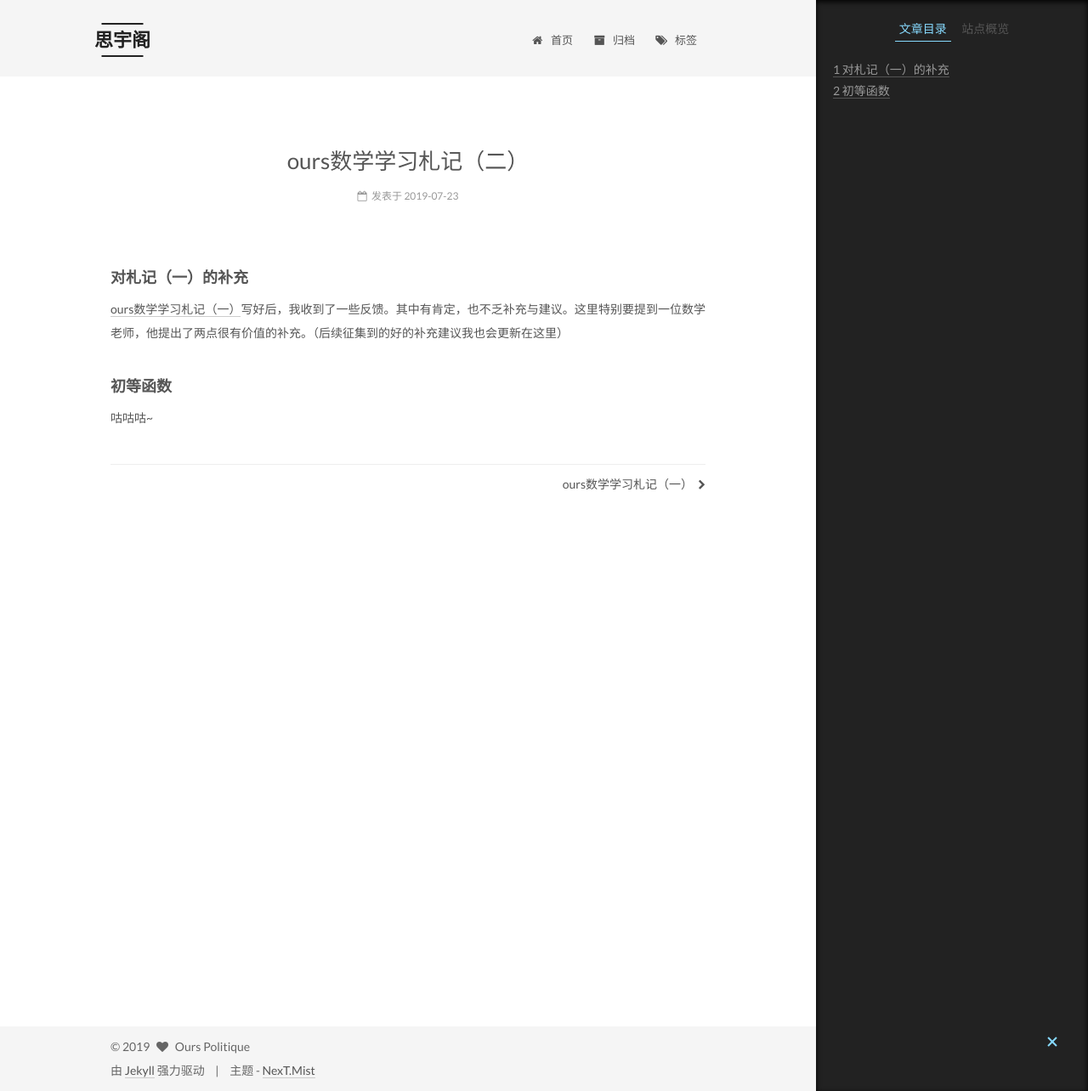
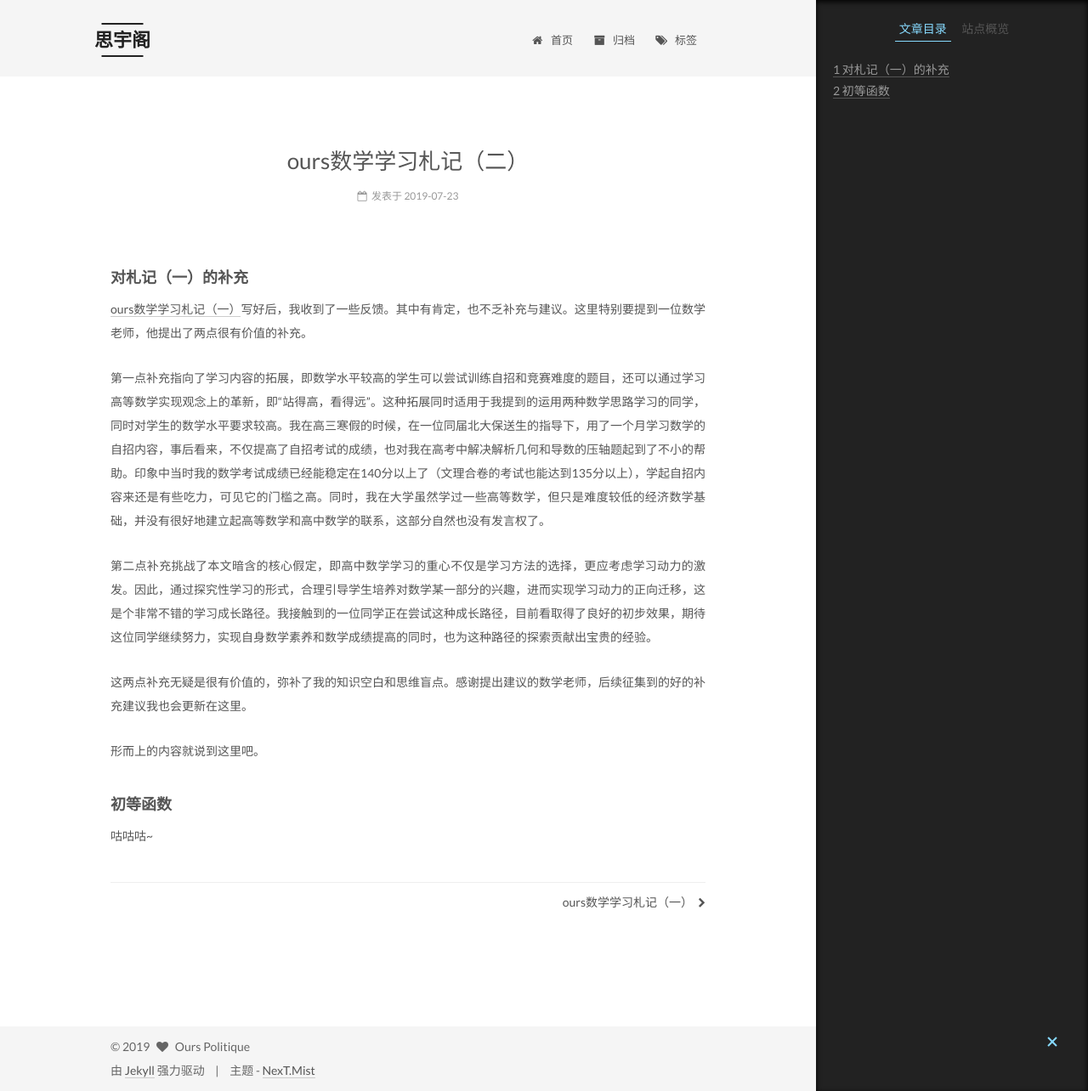
Before and after one commit to ourspolitique/ourspolitique.github.io, a Jekyll site: the page built from _posts/2019-07-23-mathématiques-02.md, in a window 1280 px wide and 1284 px high. Shown: the whole window at 85% size. Built offline with Jekyll 4.4.1, drawn with Linux system fonts in a browser that asks for light colours.

Commit message:
Update 2019-07-23-mathématiques-02.md

```diff
--- a/_posts/2019-07-23-mathématiques-02.md
+++ b/_posts/2019-07-23-mathématiques-02.md
@@ -6,8 +6,16 @@ tags:
 
 #### 对札记（一）的补充
 
-[ours数学学习札记（一）](https://ourspolitique.github.io/2019/07/20/mathematiques/)写好后，我收到了一些反馈。其中有肯定，也不乏补充与建议。这里特别要提到一位数学老师，他提出了两点很有价值的补充。（后续征集到的好的补充建议我也会更新在这里）
+[ours数学学习札记（一）](https://ourspolitique.github.io/2019/07/20/mathematiques/)写好后，我收到了一些反馈。其中有肯定，也不乏补充与建议。这里特别要提到一位数学老师，他提出了两点很有价值的补充。
 <!-- more -->
+
+第一点补充指向了学习内容的拓展，即数学水平较高的学生可以尝试训练自招和竞赛难度的题目，还可以通过学习高等数学实现观念上的革新，即“站得高，看得远”。这种拓展同时适用于我提到的运用两种数学思路学习的同学，同时对学生的数学水平要求较高。我在高三寒假的时候，在一位同届北大保送生的指导下，用了一个月学习数学的自招内容，事后看来，不仅提高了自招考试的成绩，也对我在高考中解决解析几何和导数的压轴题起到了不小的帮助。印象中当时我的数学考试成绩已经能稳定在140分以上了（文理合卷的考试也能达到135分以上），学起自招内容来还是有些吃力，可见它的门槛之高。同时，我在大学虽然学过一些高等数学，但只是难度较低的经济数学基础，并没有很好地建立起高等数学和高中数学的联系，这部分自然也没有发言权了。
+
+第二点补充挑战了本文暗含的核心假定，即高中数学学习的重心不仅是学习方法的选择，更应考虑学习动力的激发。因此，通过探究性学习的形式，合理引导学生培养对数学某一部分的兴趣，进而实现学习动力的正向迁移，这是个非常不错的学习成长路径。我接触到的一位同学正在尝试这种成长路径，目前看取得了良好的初步效果，期待这位同学继续努力，实现自身数学素养和数学成绩提高的同时，也为这种路径的探索贡献出宝贵的经验。
+
+这两点补充无疑是很有价值的，弥补了我的知识空白和思维盲点。感谢提出建议的数学老师，后续征集到的好的补充建议我也会更新在这里。
+
+形而上的内容就说到这里吧。
 
 #### 初等函数
 
```
